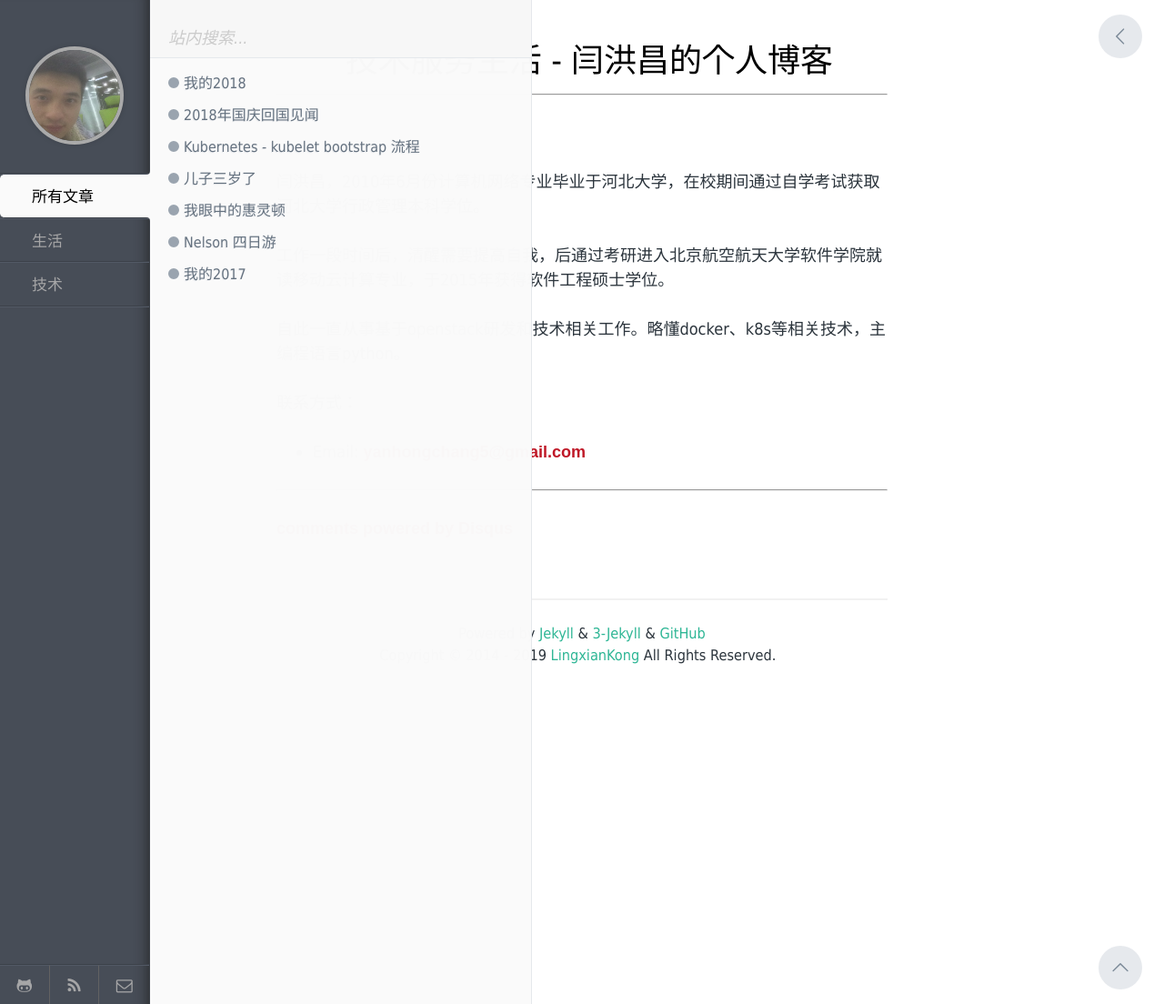
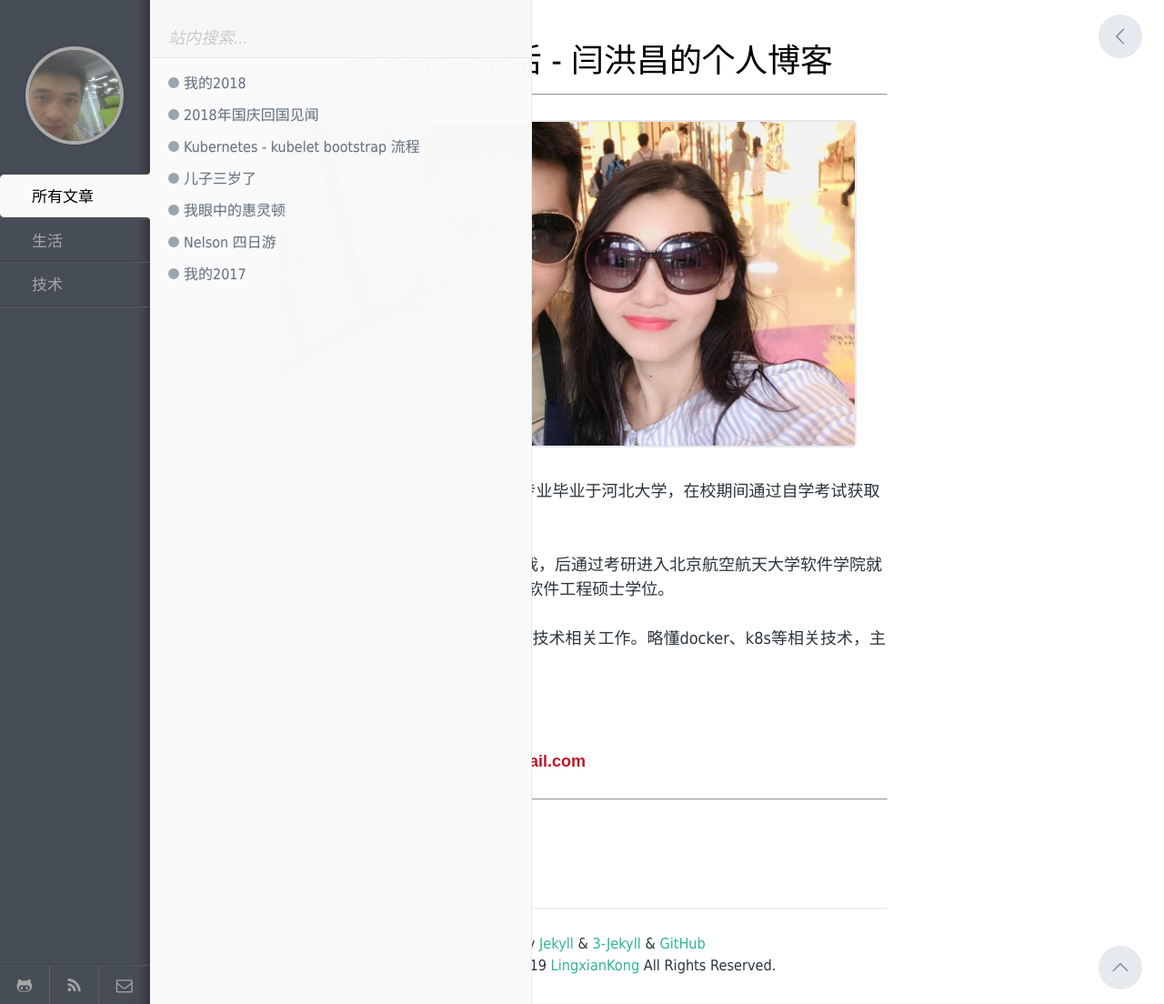
Before and after one commit to yanhongchang/jourminyan.github.io, a Jekyll site: the page built from index.md, in a window 1280 px wide. Shown: the whole page at 91% size. Built offline with Jekyll 4.4.1, drawn with Linux system fonts in a browser that asks for light colours; comment, search, counter and statistics services are not loaded.

Commit message:
1986-about-me dir to 1988-about-me

```diff
--- a/index.md
+++ b/index.md
@@ -4,7 +4,7 @@ title: 技术服务生活 - 闫洪昌的个人博客
 ---
 ---
 
-![](/images/1986-08-29-about-me/head.jpg)
+![](/images/1988-10-03-about-me/head.jpg)
 
 闫洪昌，2010年6月份计算机网络专业毕业于河北大学，在校期间通过自学考试获取河北大学行政管理本科学位。
 
```
